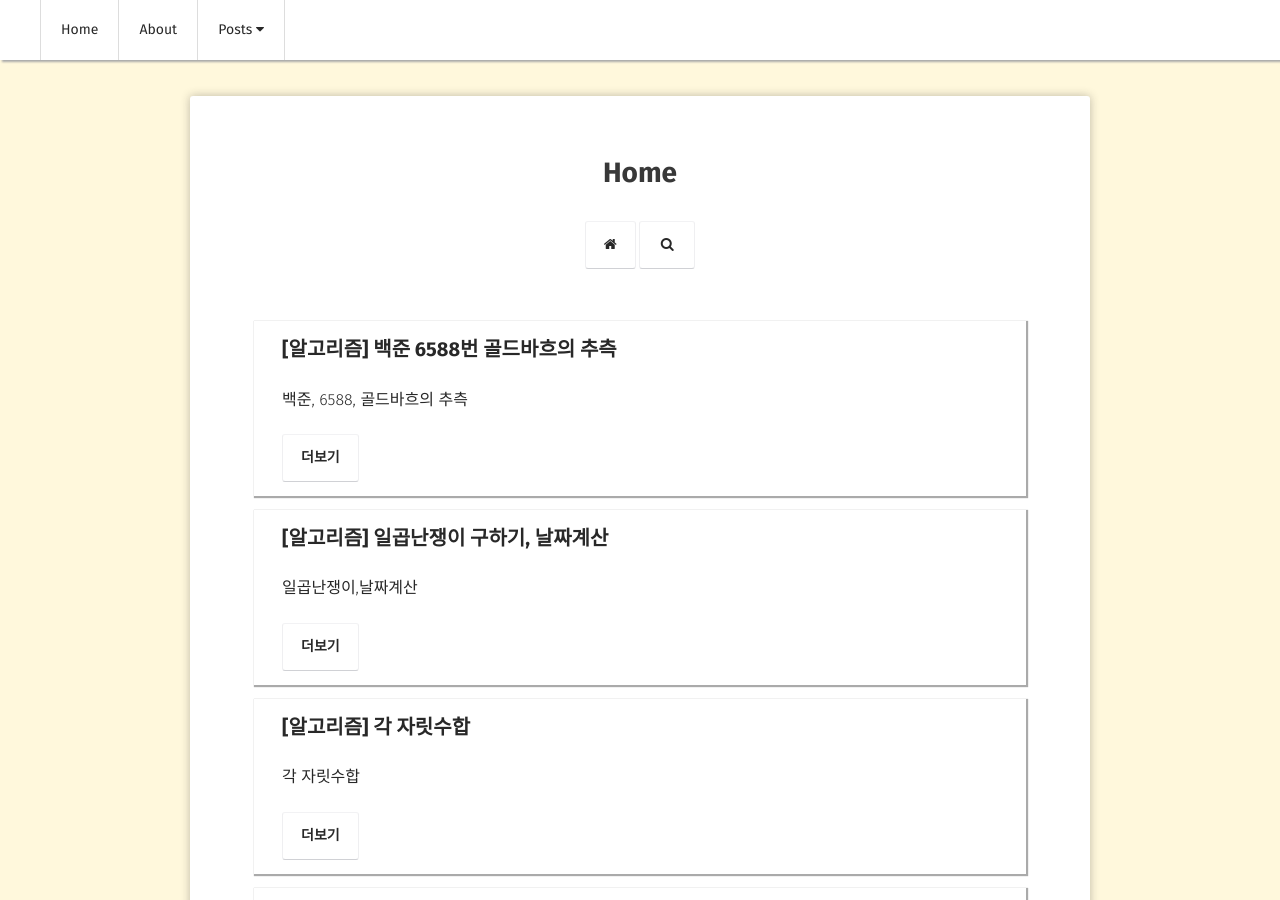
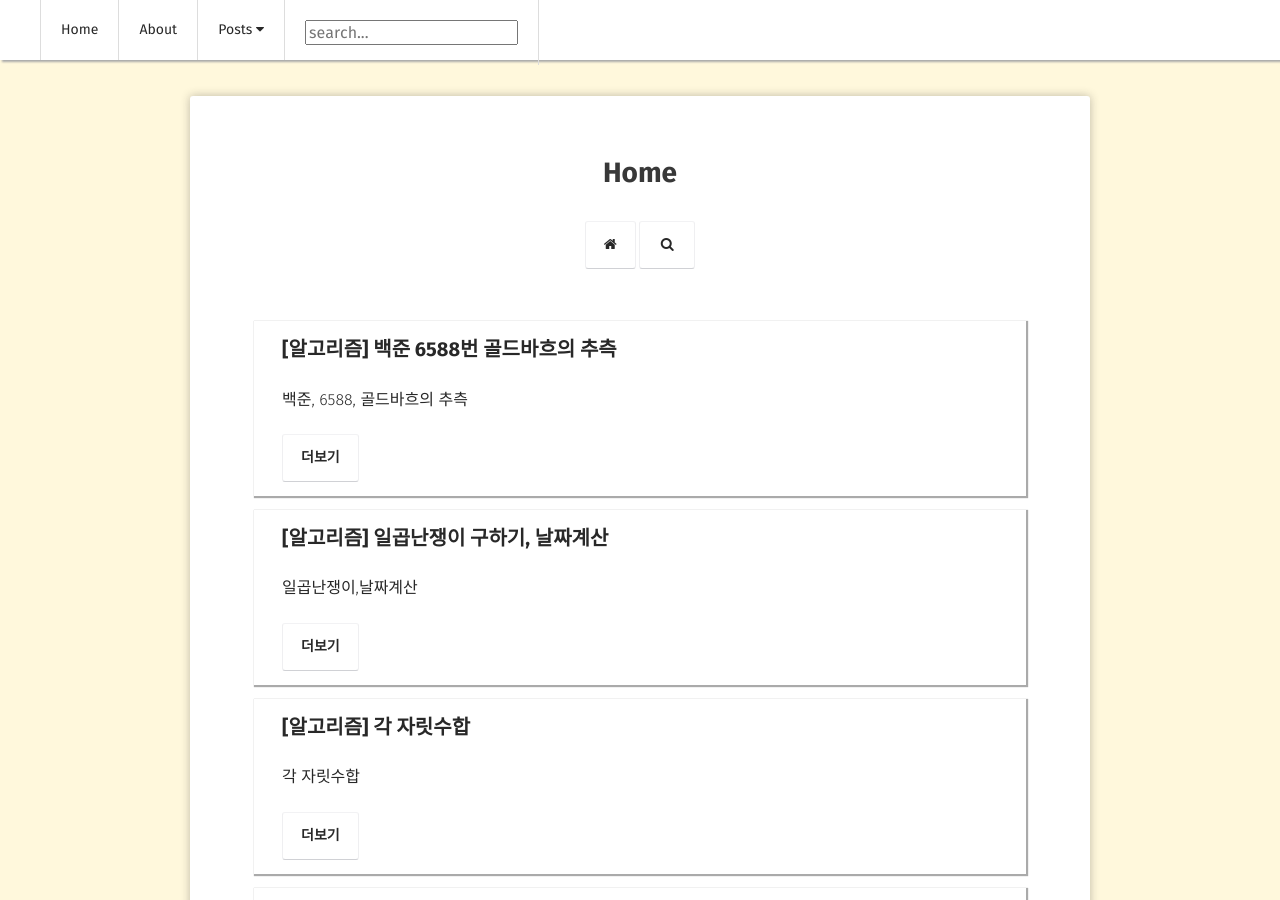
Before and after one commit to choiwono/choiwono.github.io, a Jekyll site: the page built from index.html, in a window 1280 px wide and 900 px high. Built offline with Jekyll 4.4.1, drawn with Linux system fonts in a browser that asks for light colours; some web fonts are replaced; the list of posts is cut into pages by our own code.

Commit message:
Update nav.html

```diff
--- a/_includes/nav.html
+++ b/_includes/nav.html
@@ -15,10 +15,10 @@
                     <li><a href="{{ site.url }}/algo/">알고리즘</a></li>
                     <!--<li><a href="{{ site.url }}/Github_Blog/">ver 1.0</a></li>-->
                     <li><a href="{{ site.url }}/tags/">All Tags</a></li>
-                    <li><input type="text" id="search-input" placeholder="search...">
-                    <ul id="results-container"></ul>
-                    </li>
                 </ul>
+            </li>
+            <li><input type="text" id="search-input" placeholder="search...">
+                <ul id="results-container"></ul>
             </li>
             <!--<div id="results">
                 <h1></h1>
```
